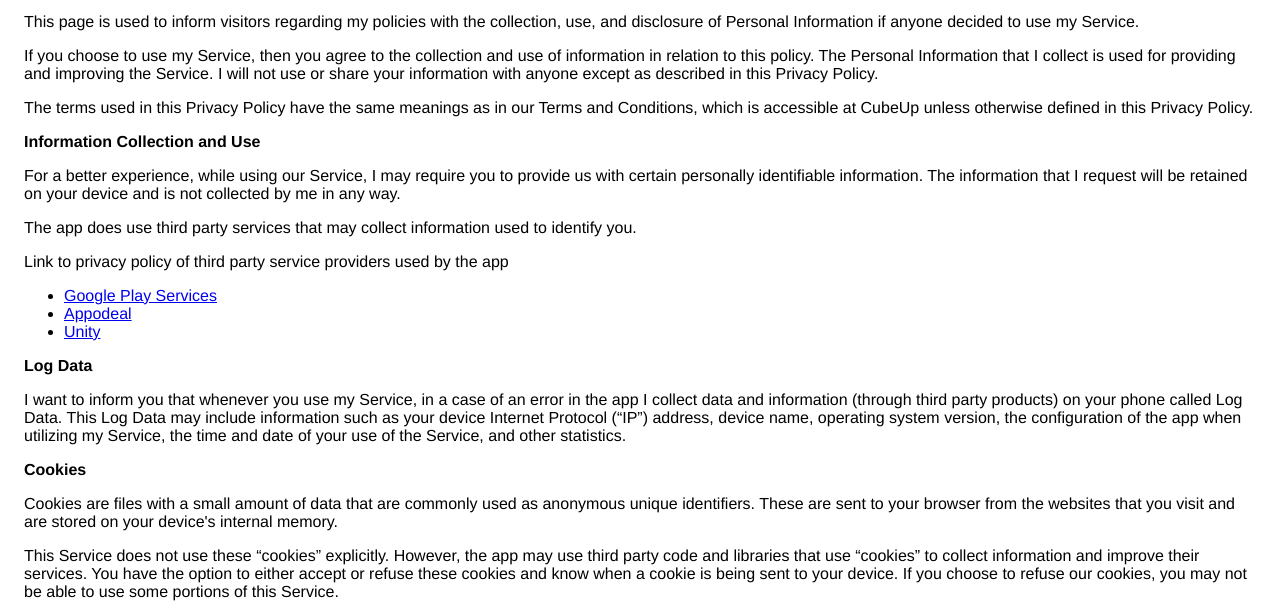
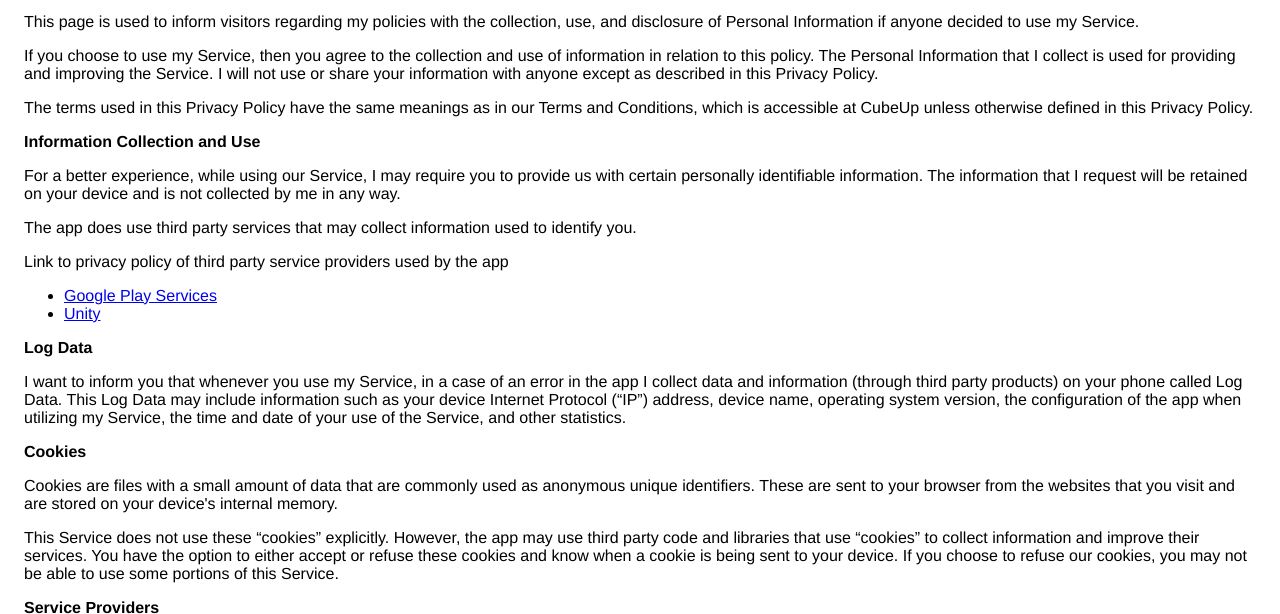
Before and after one commit to ZitCode/GPPolicy, a plain HTML site: page index.html in a window 1280 px wide. Shown: the part 113-727 px from the top of the page. Drawn offline with Linux system fonts and the light colour scheme.

Commit message:
Appodeal PP Removed

```diff
--- a/index.html
+++ b/index.html
@@ -42,7 +42,7 @@
                   </p> <div><p>
                       Link to privacy policy of third party service providers
                       used by the app
-                    </p> <ul><li><a href="https://www.google.com/policies/privacy/" target="_blank">Google Play Services</a></li><!----><!----><!----><!----><!----><!----><!----><!----><li><a href="https://www.appodeal.com/home/privacy-policy/" target="_blank">Appodeal</a></li><!----><li><a href="https://unity3d.com/legal/privacy-policy" target="_blank">Unity</a></li><!----><!----></ul></div> <p><strong>Log Data</strong></p> <p>
+                    </p> <ul><li><a href="https://www.google.com/policies/privacy/" target="_blank">Google Play Services</a></li><!----><!----><!----><!----><!----><!----><!----><!----><!----><li><a href="https://unity3d.com/legal/privacy-policy" target="_blank">Unity</a></li><!----><!----></ul></div> <p><strong>Log Data</strong></p> <p>
                     I want to inform you that whenever
                     you use my Service, in a case of an error in the
                     app I collect data and information (through third
```
Also changed, not shown: 1 other file.
